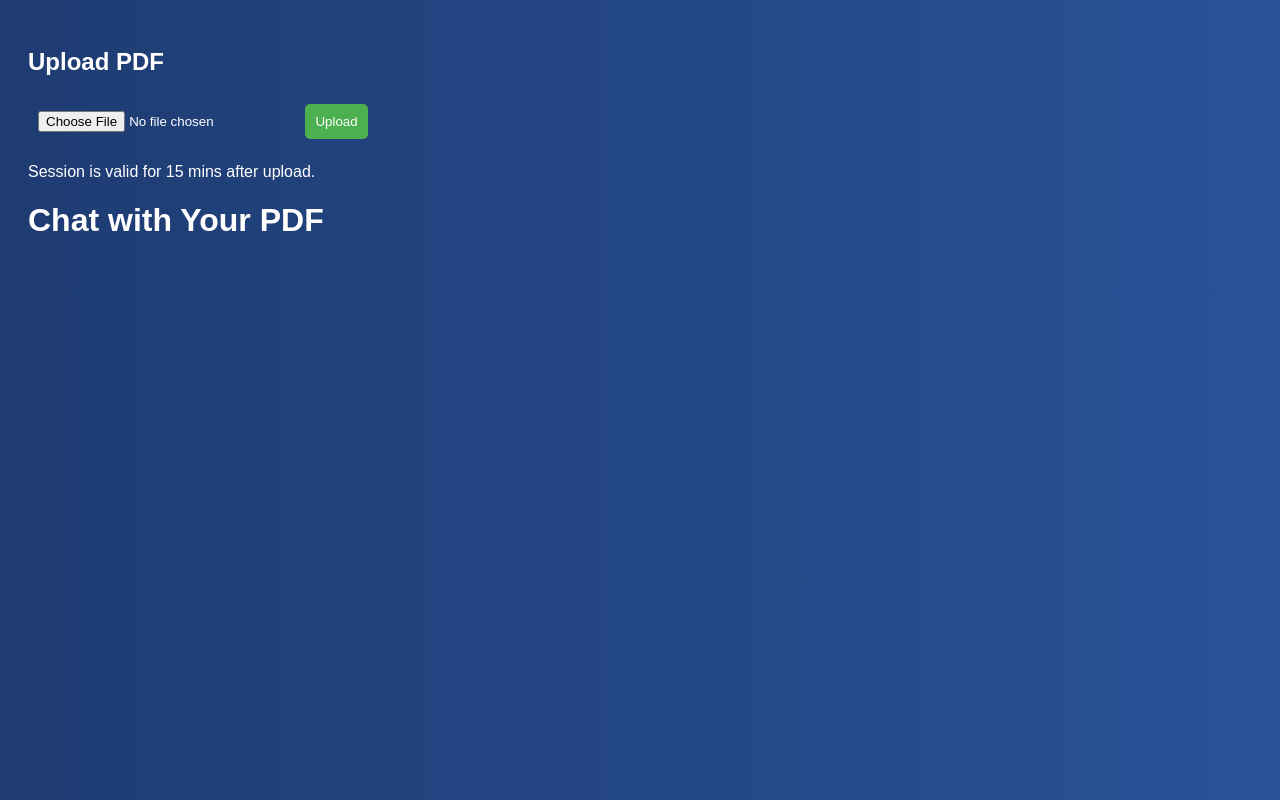
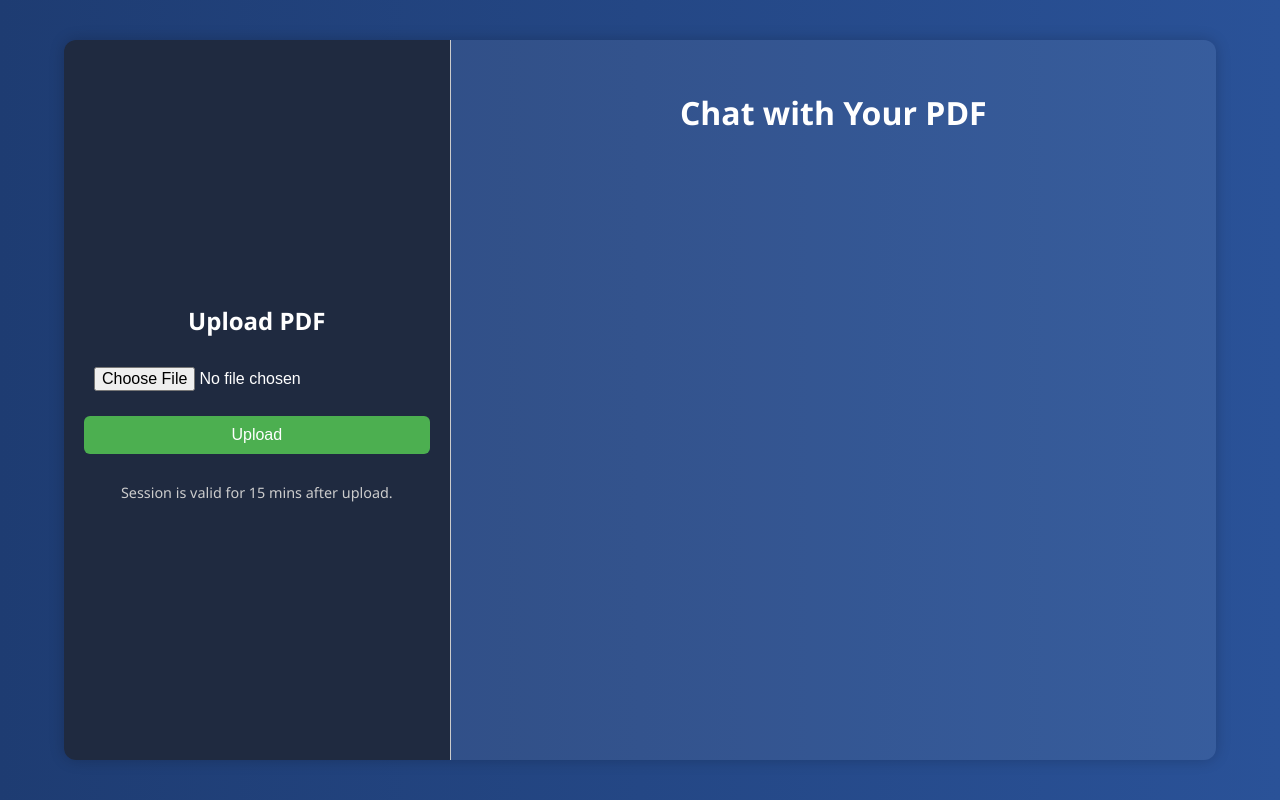
Before and after one commit to shubhendu-ghosh-DS/AskmyPdf, a Flask app: page / in a window 1280 px wide. Run offline with Flask 3, Linux system fonts and the light colour scheme.

Commit message:
Update static/style.css

```diff
--- a/static/style.css
+++ b/static/style.css
@@ -1,32 +1,138 @@
 body {
-  font-family: Arial, sans-serif;
+  margin: 0;
+  padding: 0;
+  font-family: "Segoe UI", Tahoma, Geneva, Verdana, sans-serif;
   background: linear-gradient(to right, #1e3c72, #2a5298);
   color: white;
-  padding: 20px;
+  height: 100vh;
+  display: flex;
+  justify-content: center;
+  align-items: center;
 }
 
-.container {
-  max-width: 600px;
-  margin: auto;
+.main-container {
+  display: flex;
+  height: 90vh;
+  width: 90vw;
+  box-shadow: 0 0 15px rgba(0, 0, 0, 0.2);
+  border-radius: 12px;
+  overflow: hidden;
 }
 
-input, button {
-  padding: 10px;
-  margin: 5px 0;
-  border: none;
-  border-radius: 5px;
+/* LEFT PANEL */
+.left-panel {
+  width: 30%;
+  background-color: #1f2a40;
+  padding: 30px 20px;
+  display: flex;
+  flex-direction: column;
+  justify-content: center;
+  border-right: 1px solid #ccc;
 }
 
-button {
+.left-panel h2 {
+  margin-bottom: 20px;
+  text-align: center;
+}
+
+.left-panel input,
+.left-panel button {
+  width: 100%;
+  margin-bottom: 15px;
+  padding: 10px;
+  border-radius: 6px;
+  border: none;
+  font-size: 1em;
+}
+
+.left-panel button {
   background-color: #4caf50;
   color: white;
   cursor: pointer;
+  transition: background 0.3s ease;
 }
 
-#chat-box {
+.left-panel button:hover {
+  background-color: #45a049;
+}
+
+.note {
+  font-size: 0.9em;
+  text-align: center;
+  color: #ccc;
+}
+
+/* RIGHT PANEL */
+.right-panel {
+  flex: 1;
+  background-color: #ffffff11;
+  padding: 30px;
+  display: flex;
+  flex-direction: column;
+  justify-content: space-between;
+}
+
+.right-panel h1 {
+  text-align: center;
+  margin-bottom: 20px;
+}
+
+.chat-box {
+  flex: 1;
   background-color: #ffffff22;
+  border-radius: 10px;
+  padding: 20px;
+  overflow-y: auto;
+  max-height: 65vh;
+  margin-bottom: 20px;
+}
+
+.chat-box p {
+  margin: 10px 0;
+  line-height: 1.5;
+}
+
+.chat-box p b {
+  color: #ffe082;
+}
+
+.input-section {
+  display: flex;
+  gap: 10px;
+  align-items: center;
+}
+
+.input-section input {
+  flex: 1;
   padding: 10px;
-  border-radius: 10px;
-  margin-top: 10px;
-  min-height: 100px;
+  border-radius: 6px;
+  border: none;
+  font-size: 1em;
 }
+
+.input-section button {
+  padding: 10px 15px;
+  border: none;
+  border-radius: 6px;
+  cursor: pointer;
+  font-size: 1em;
+  transition: background 0.3s ease;
+}
+
+.input-section button:first-of-type {
+  background-color: #4caf50;
+  color: white;
+}
+
+.input-section button:first-of-type:hover {
+  background-color: #43a047;
+}
+
+.input-section .clear-btn {
+  background-color: #f44336;
+  color: white;
+}
+
+.input-section .clear-btn:hover {
+  background-color: #d32f2f;
+}
```
